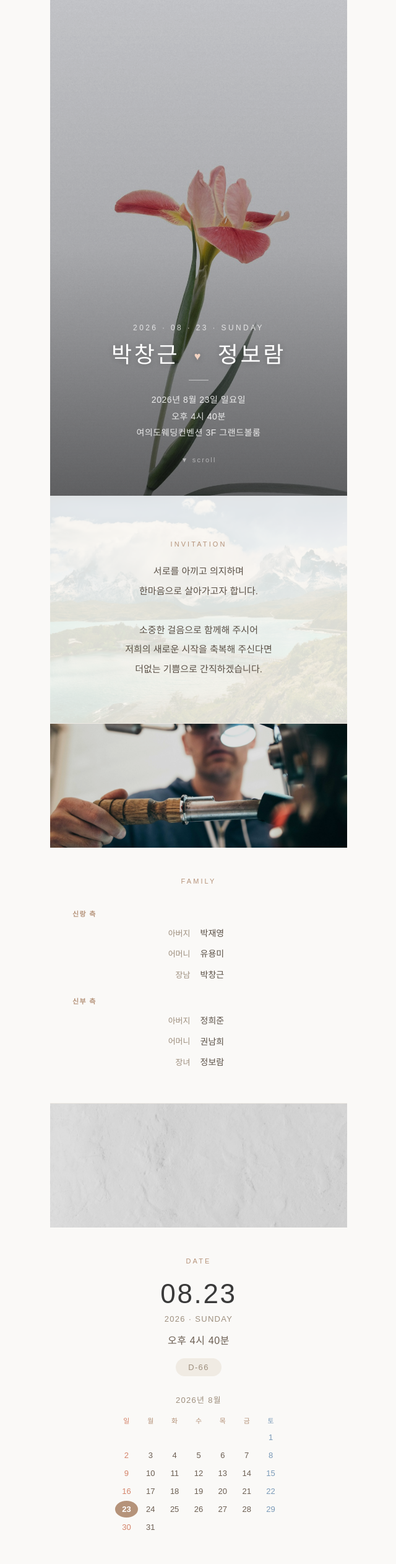
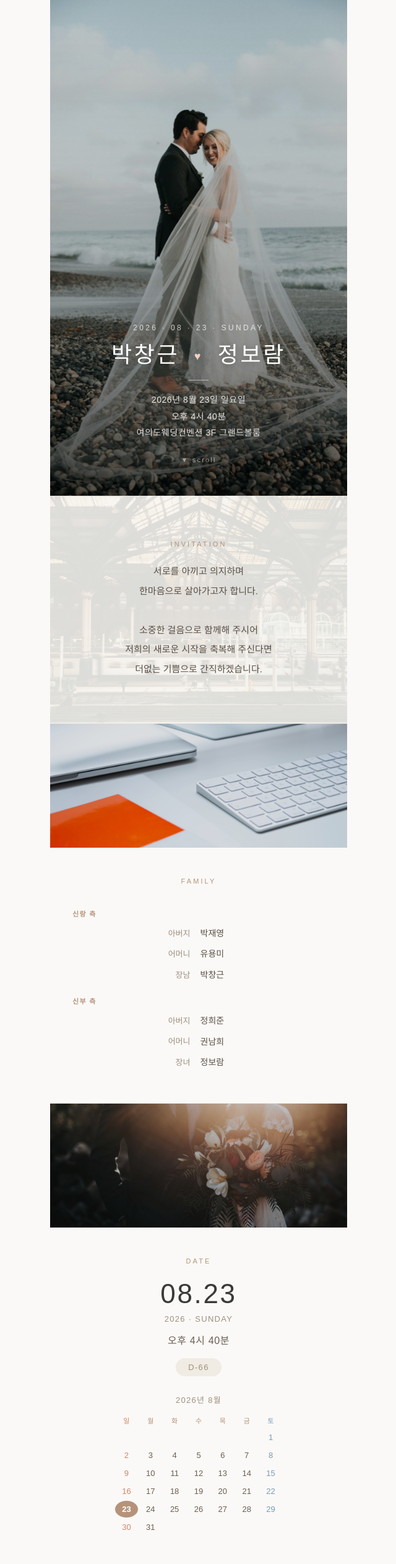
Before and after one commit to Siss1994/wedding2, a plain HTML site: page index.html in a window 1280 px wide. Shown: the top 2524 px of the page at 62% size, without its empty margins (319-959 px from the left). Drawn offline with Linux system fonts and the light colour scheme.

Commit message:
Replace all non-wedding images with proper floral/wedding photos

```diff
--- a/index.html
+++ b/index.html
@@ -28,9 +28,9 @@
     .hero-bg {
       position: absolute;
       inset: 0;
-      background-image: url('images/flower-2.jpg');
+      background-image: url('images/w-flower-1.jpg');
       background-size: cover;
-      background-position: center 40%;
+      background-position: center 50%;
       transform: scale(1.04);
       transition: transform 8s ease-out;
     }
@@ -134,7 +134,7 @@
     .greeting-bg {
       position: absolute;
       inset: 0;
-      background-image: url('images/flower-3.jpg');
+      background-image: url('images/w-rose.jpg');
       background-size: cover;
       background-position: center;
     }
@@ -436,7 +436,7 @@
     .footer-bg {
       position: absolute;
       inset: 0;
-      background-image: url('images/rose-2.jpg');
+      background-image: url('images/w-flower-2.jpg');
       background-size: cover;
       background-position: center 40%;
       filter: brightness(0.38);
@@ -574,9 +574,9 @@
     </div>
   </div>
 
-  <!-- 배너: 꽃 -->
+  <!-- 배너: 웨딩 꽃 -->
   <div class="img-banner">
-    <img src="images/flower-4.jpg" alt="" loading="lazy" />
+    <img src="images/w-flower-2.jpg" alt="" loading="lazy" />
     <div class="banner-overlay"></div>
   </div>
 
@@ -597,7 +597,7 @@
 
   <!-- 배너: 보케 -->
   <div class="img-banner">
-    <img src="images/bokeh-1.jpg" alt="" loading="lazy" />
+    <img src="images/w-bokeh.jpg" alt="" loading="lazy" />
     <div class="banner-overlay"></div>
   </div>
 
@@ -656,13 +656,13 @@
 
   <!-- 배너: 꽃잎 -->
   <div class="img-banner tall">
-    <img src="images/petal.jpg" alt="" loading="lazy" style="object-position: center 60%;" />
+    <img src="images/w-petal.jpg" alt="" loading="lazy" style="object-position: center 60%;" />
     <div class="banner-overlay"></div>
   </div>
 
-  <!-- 배너: 그린 -->
+  <!-- 배너: 웨딩 테이블 -->
   <div class="img-banner tall">
-    <img src="images/green-1.jpg" alt="" loading="lazy" />
+    <img src="images/w-table.jpg" alt="" loading="lazy" />
     <div class="banner-overlay"></div>
   </div>
 
@@ -695,9 +695,9 @@
     </div>
   </section>
 
-  <!-- 배너: 반지 -->
+  <!-- 배너: 샴페인 -->
   <div class="img-banner">
-    <img src="images/ring.jpg" alt="" loading="lazy" />
+    <img src="images/w-champagne.jpg" alt="" loading="lazy" />
     <div class="banner-overlay"></div>
   </div>
 
@@ -745,7 +745,7 @@
     const heroBg = document.getElementById('heroBg');
     const img = new Image();
     img.onload = () => heroBg.classList.add('loaded');
-    img.src = 'images/flower-2.jpg';
+    img.src = 'images/w-flower-1.jpg';
 
     // D-day
     (function () {
```
Also changed, not shown: images/bokeh-1.jpg (deleted), images/flower-2.jpg (deleted), images/flower-3.jpg (deleted), images/flower-4.jpg (deleted), images/green-1.jpg (deleted), images/ring.jpg (deleted), images/rose-2.jpg (deleted), images/w-bokeh.jpg (added), images/w-champagne.jpg (added), images/w-flower-1.jpg (added), images/w-flower-2.jpg (added), images/w-green.jpg (added), images/w-petal.jpg (renamed from images/petal.jpg), images/w-rose.jpg (added), 1 more files.
